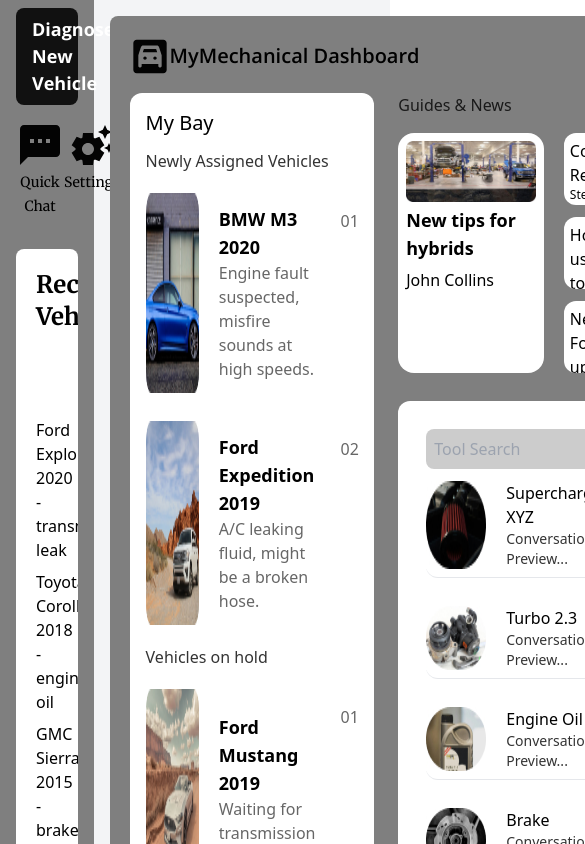
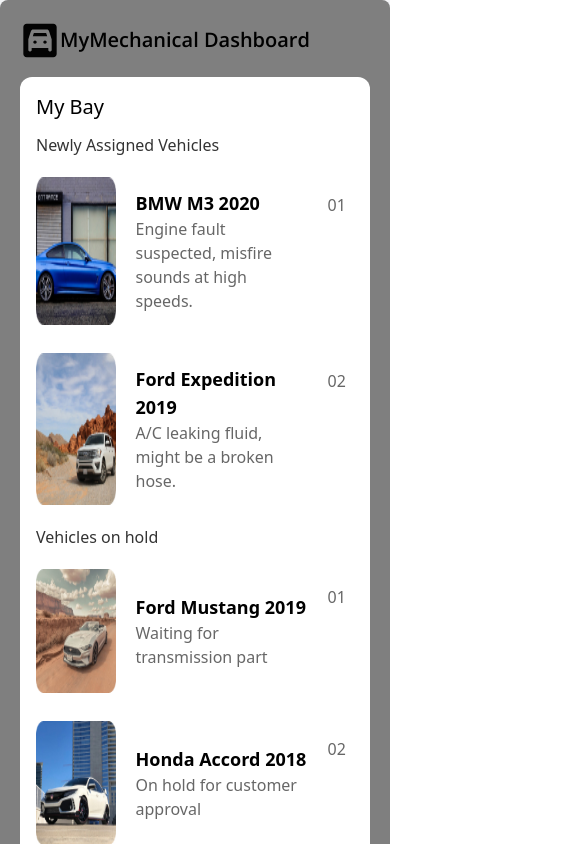
Before and after one commit to yash2324/carvis, a React (Vite) app: page /screen1 in a window 390 px wide. Shown: the top 844 px of the page, 585 px wide, since content can reach past the window. Built offline with nearby package versions, Linux system fonts and the light colour scheme.

Commit message:
responsive screen1

```diff
--- a/src/components/Screen1.tsx
+++ b/src/components/Screen1.tsx
@@ -77,8 +77,8 @@
 
   return (
     <>
-      <div className="flex  bg-gray-100">
-        <div className="bg-[#7F7F7F]  w-[24%] flex flex-col">
+      <div className="flex flex-col lg:flex-row  bg-gray-100">
+        <div className="bg-[#7F7F7F] hidden xl:flex  w-[24%]  flex-col">
           <div className="bg-[#111111] mx-4 rounded-lg mt-2 text-white px-4 py-2 cursor-pointer text-center">
             <h1 className="text-[18px] font-bold font-body">
               Diagnose New Vehicle
@@ -128,14 +128,14 @@
       </div> */}
         </div>
 
-        <div className="flex-grow p-4 ">
+        <div className="flex-grow lg:p-4">
           <div className="bg-[#7F7F7F] rounded-lg flex flex-col gap-8 p-5">
             <p className="text-xl font-semibold flex items-center">
               <img src={car} alt="setting" className="w-10" />
               <p className="font-body">MyMechanical Dashboard</p>
             </p>
-            <section className="flex gap-6 -mt-4">
-              <div className="rounded-xl w-6/12 bg-white p-4 gap-3 flex flex-col">
+            <section className="flex flex-col lg:flex-row gap-6 -mt-4">
+              <div className="rounded-xl lg:w-6/12 bg-white p-4 gap-3 flex flex-col">
                 <p className="text-xl font-medium">My Bay</p>
                 <p className="font-medium text-black/80">
                   Newly Assigned Vehicles
@@ -172,13 +172,13 @@
                   </section>
                 ))}
               </div>
-              <div className="w-6/12  flex flex-col gap-7">
+              <div className="lg:w-6/12  flex flex-col gap-7">
                 <section>
                   <p className="font-medium text-black/80 mb-4">
                     Guides & News
                   </p>
                   <section className="w-full flex flex-row gap-5">
-                    <section className="bg-white rounded-2xl h-60 w-7/12 p-2">
+                    <section className="bg-white rounded-2xl lg:h-60 w-7/12 p-2">
                       <img src={"./car5.jpg"} alt="" />
                       <section className="flex flex-col justify-between flex-grow  h-[40%]">
                         <p className="font-semibold text-lg my-1">
@@ -187,7 +187,7 @@
                         <p className="">John Collins</p>
                       </section>
                     </section>
-                    <section className="w-5/12 flex flex-col gap-3 h-60 ">
+                    <section className="w-5/12 flex flex-col gap-3 lg:h-60 ">
                       {guidesAndNews.map((guide, index) => (
                         <div
                           key={index}
```
